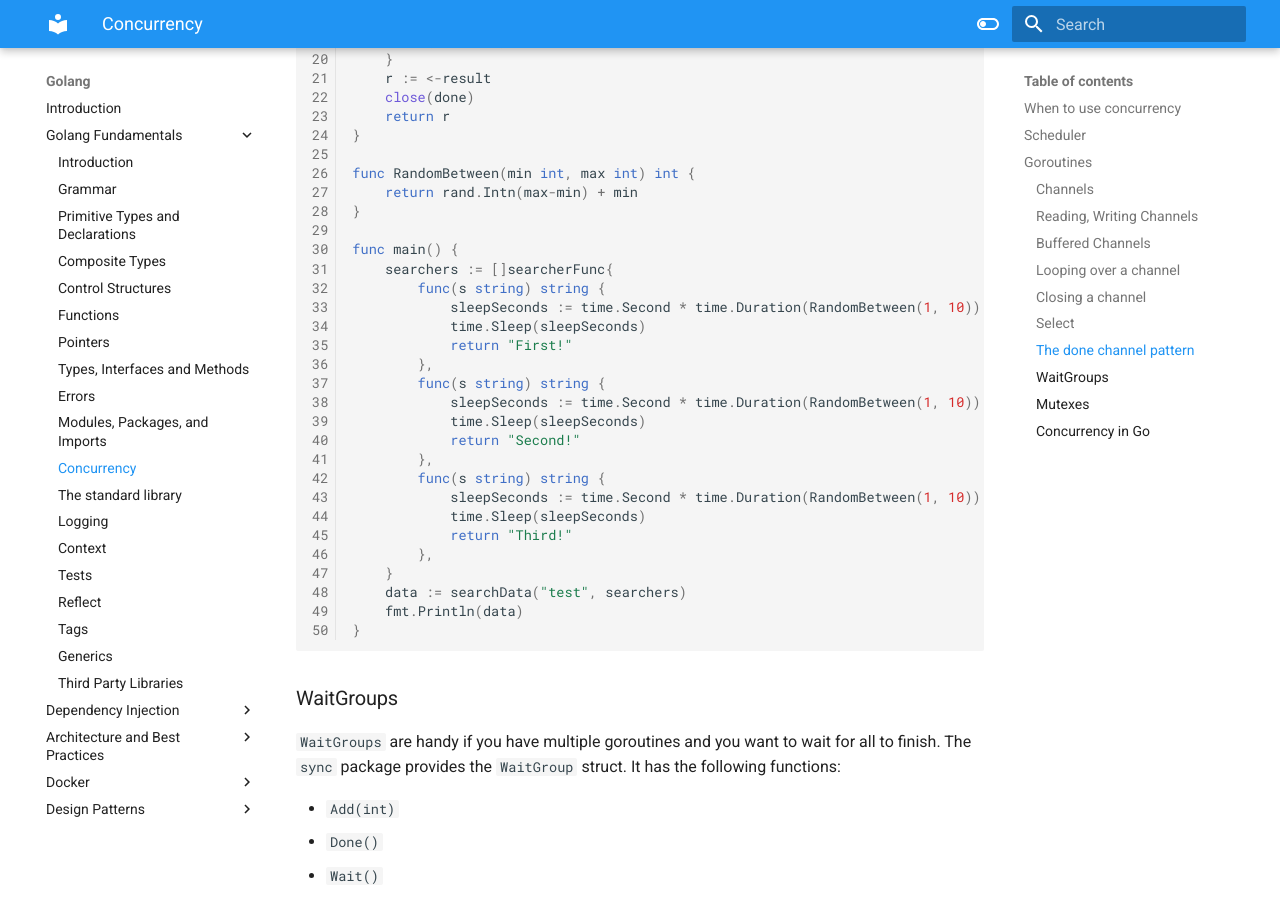
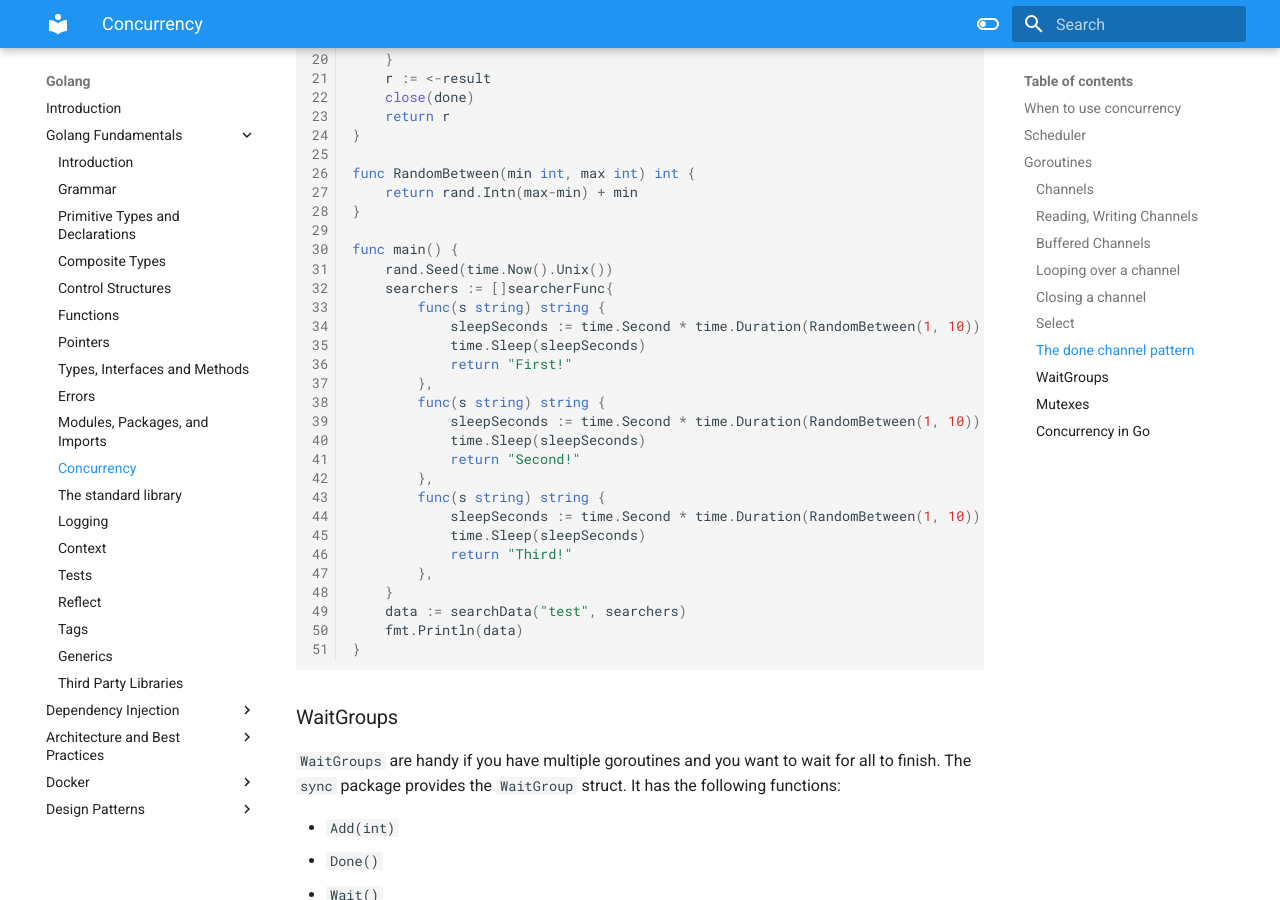
Before and after one commit to bykof/bykof.github.com, an MkDocs documentation site: the page built from docs/golang/golang-fundamentals/concurrency.md, in a window 1280 px wide and 900 px high, scrolled down 7183 px. Built offline with MkDocs 1.6.1 and Material for MkDocs 9.7.7, drawn with Linux system fonts in a browser that asks for light colours.

Commit message:
Add random seed

```diff
--- a/docs/golang/golang-fundamentals/concurrency.md
+++ b/docs/golang/golang-fundamentals/concurrency.md
@@ -347,6 +347,7 @@ func RandomBetween(min int, max int) int {
 }
 
 func main() {
+	rand.Seed(time.Now().Unix())
 	searchers := []searcherFunc{
 		func(s string) string {
 			sleepSeconds := time.Second * time.Duration(RandomBetween(1, 10))
```
